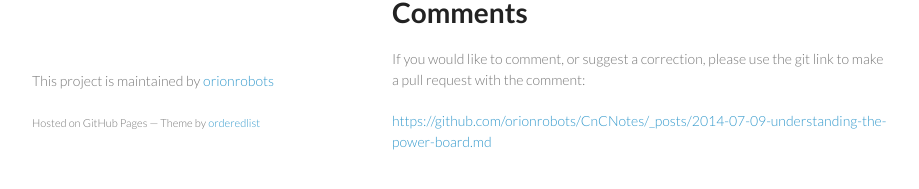
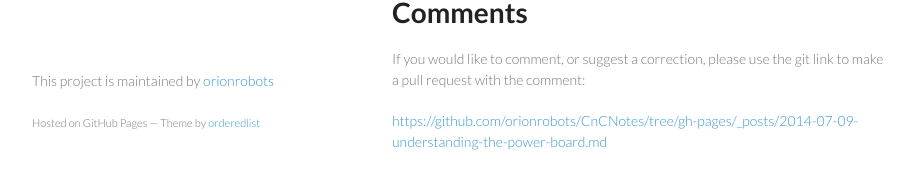
Before and after one commit to orionrobots/CnCNotes, a Jekyll site: the page built from _posts/2014-07-09-understanding-the-power-board.md, in a window 1280 px wide and 900 px high, scrolled down 764 px. Shown: the part 698-887 px from the top of the window, without its empty margins (178-1097 px from the left). Built offline with Jekyll 4.4.1, drawn with Linux system fonts in a browser that asks for light colours; a script that is not in the unit is left out.

Commit message:
Correct thecomment ref.

```diff
--- a/_layouts/post.html
+++ b/_layouts/post.html
@@ -5,4 +5,4 @@ layout: default
 
 <h1>Comments</h1>
 <p>If you would like to comment, or suggest a correction, please use the git link to make a pull request with the comment:</p>
-<a href="https://github.com/orionrobots/CnCNotes/tree/gh-pages/{{page.path}}">https://github.com/orionrobots/CnCNotes/{{page.path}}</a>
+<a href="https://github.com/orionrobots/CnCNotes/tree/gh-pages/{{page.path}}">https://github.com/orionrobots/CnCNotes/tree/gh-pages/{{page.path}}</a>
```
